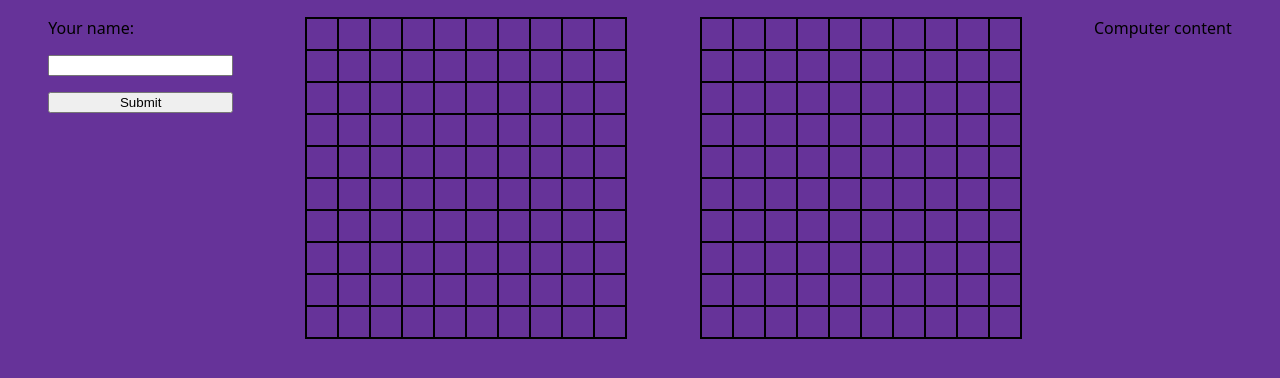
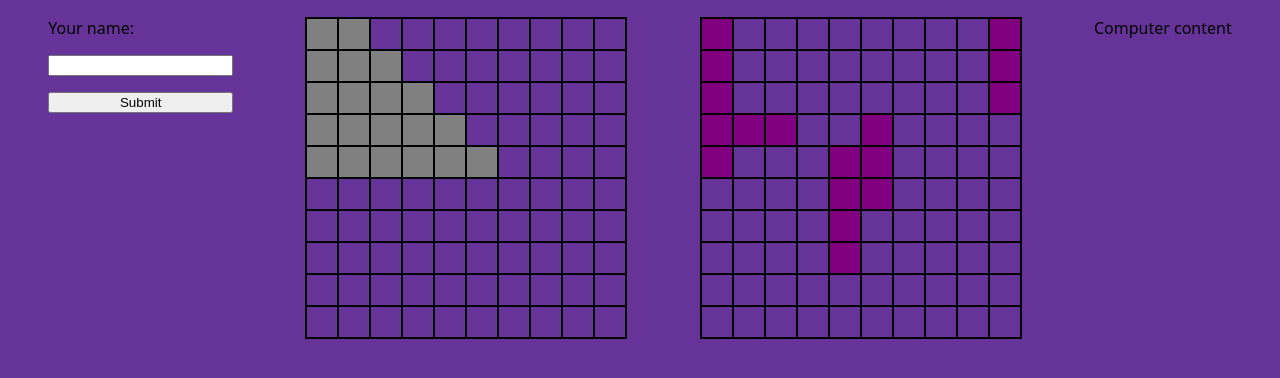
Before and after one commit to Maddof/battleship_game, a website built with webpack: page src/template.html in a window 1280 px wide. Shown: the part 56-434 px from the top of the page. Built offline with nearby package versions, Linux system fonts and the light colour scheme.

Commit message:
Added random placement of ships

```diff
--- a/src/modules/game.js
+++ b/src/modules/game.js
@@ -1,8 +1,23 @@
 import { renderCompBoard, compPlayer } from "./ui_comp";
 import { renderPlayerBoard, humanPlayer } from "./ui_ player";
+import { Ship } from "./ships";
 
 const compBoardWrapper = document.querySelector(".comp_board");
 const playerBoardWrapper = document.querySelector(".player_board");
+
+const carrierShip = new Ship(5);
+const battleShip = new Ship(4);
+const destroyerShip = new Ship(3);
+const submarineShip = new Ship(3);
+const patrolboatShip = new Ship(2);
+
+const shipsGlobal = [
+  carrierShip,
+  battleShip,
+  destroyerShip,
+  submarineShip,
+  patrolboatShip,
+];
 
 function resetGame() {
   compBoardWrapper.innerHTML = "";
@@ -18,4 +33,4 @@ function startGame() {
   renderPlayerBoard();
 }
 
-export { resetGame, startGame };
+export { resetGame, startGame, shipsGlobal };
--- a/src/modules/gameboard.js
+++ b/src/modules/gameboard.js
@@ -1,4 +1,6 @@
 import { Ship } from "./ships";
+import { getRandomBoolean } from "./helperfunctions";
+import { shipsGlobal } from "./game";
 
 class Gameboard {
   constructor() {
@@ -22,8 +24,14 @@ class Gameboard {
     return board;
   }
 
+  createShip(length) {
+    const ship = new Ship(length);
+    this.ships.push(ship);
+  }
+
   // Places and checks if it can place a ship
   // Returns true if placed
+
   placeShip(length, startX, startY, isHorizontal) {
     const ship = new Ship(length);
     if (this.canPlaceShip(length, startX, startY, isHorizontal)) {
@@ -55,6 +63,30 @@ class Gameboard {
       }
     }
     return true;
+  }
+
+  randomPlaceAllShips() {
+    // Randomly places all 5 types of ships on the board
+    let shipLength;
+    let x;
+    let y;
+    let randomOrientation;
+
+    shipsGlobal.forEach((ship) => {
+      let placed = false;
+      while (!placed) {
+        shipLength = ship.length;
+        x = Math.floor(Math.random() * 10);
+        y = Math.floor(Math.random() * 10);
+        randomOrientation = getRandomBoolean();
+        if (this.canPlaceShip(shipLength, x, y, randomOrientation)) {
+          this.placeShip(shipLength, x, y, randomOrientation);
+          placed = true;
+        } else {
+          placed = false;
+        }
+      }
+    });
   }
 
   receiveAttack(x, y) {
--- /dev/null
+++ b/src/modules/helperfunctions.js
@@ -0,0 +1,5 @@
+// Returns true or false 50:50 chance
+
+export function getRandomBoolean() {
+  return Math.random() >= 0.5;
+}
--- a/src/modules/ui_ player.js
+++ b/src/modules/ui_ player.js
@@ -27,6 +27,10 @@ function renderPlayerBoard() {
       gridCell.dataset.y = y;
 
       playerBoardWrapper.appendChild(gridCell);
+
+      if (cell !== null) {
+        gridCell.classList.add("player-cell-ship");
+      }
     });
   });
 }
--- a/src/modules/ui_comp.js
+++ b/src/modules/ui_comp.js
@@ -1,4 +1,3 @@
-import { Ship } from "./ships";
 import { humanPlayer } from "./ui_ player";
 import { resetGame, startGame } from "./game";
 import { Player } from "./players";
@@ -6,29 +5,11 @@ import { Player } from "./players";
 const compBoardWrapper = document.querySelector(".comp_board");
 const playerBoardWrapper = document.querySelector(".player_board");
 
-const carrierShip = new Ship(5);
-const battleShip = new Ship(4);
-const destroyerShip = new Ship(3);
-const submarineShip = new Ship(3);
-const patrolboatShip = new Ship(2);
-
 var compPlayer = new Player();
 
-console.log(compPlayer.board);
+function renderCompBoard() {
+  compPlayer.board.randomPlaceAllShips();
 
-function placeCompShips() {
-  compPlayer.board.placeShip(2, 0, 0, true);
-  // compBoard.placeShip(2, 0, 0, true);
-  // compBoard.placeShip(battleShip.length, 0, 1, true);
-  // compBoard.placeShip(destroyerShip.length, 0, 2, true);
-  // compBoard.placeShip(submarineShip.length, 0, 3, true);
-  // compBoard.placeShip(patrolboatShip.length, 0, 4, true);
-}
-
-function renderCompBoard() {
-  placeCompShips();
-  // compBoard.board.forEach((row, y) => {
-  // compPlayer.board.forEach((row, y) => {
   compPlayer.board.board.forEach((row, y) => {
     row.forEach((cell, x) => {
       const gridCell = document.createElement("div");
@@ -37,6 +18,10 @@ function renderCompBoard() {
       gridCell.dataset.y = y;
 
       compBoardWrapper.appendChild(gridCell);
+
+      if (cell !== null) {
+        gridCell.classList.add("test-class");
+      }
 
       gridCell.addEventListener("click", handleCellClick);
     });
--- a/src/style.css
+++ b/src/style.css
@@ -35,6 +35,14 @@ body {
   border: 1px solid black;
 }
 
+.player-cell-ship {
+  background-color: rgb(128, 128, 128);
+}
+
+.test-class {
+  background-color: purple;
+}
+
 .hit {
   background-color: green;
 }
```
Also changed, not shown: dist/main.css, dist/main.js, 2 other files.
